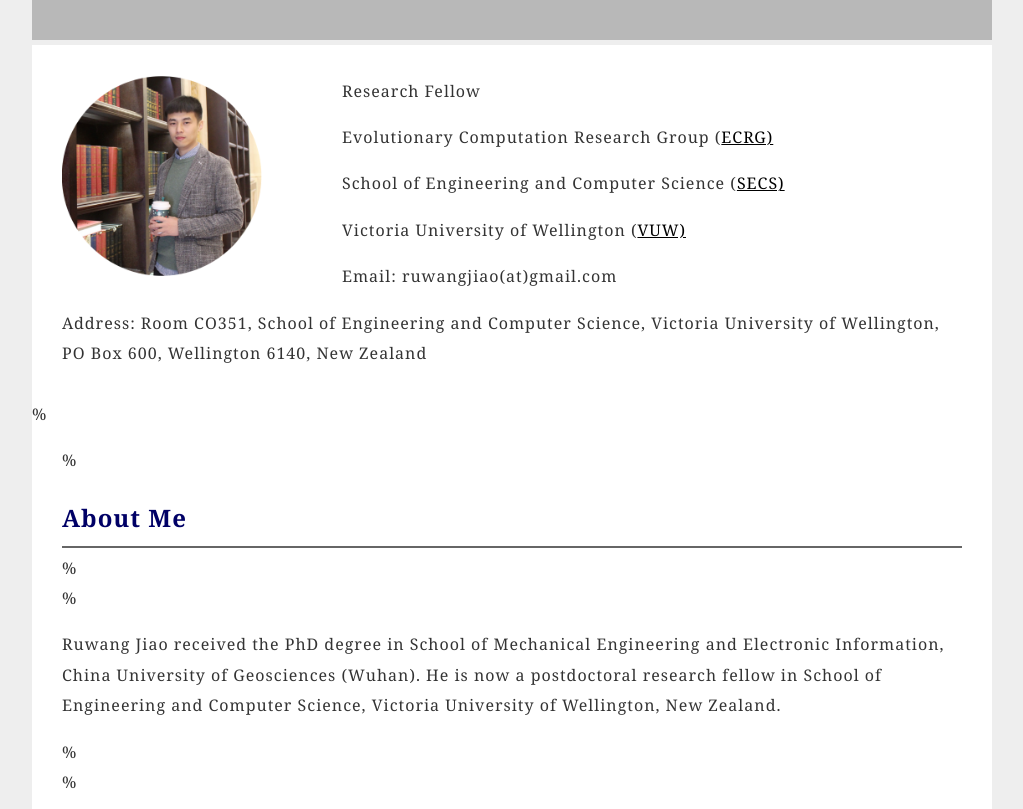
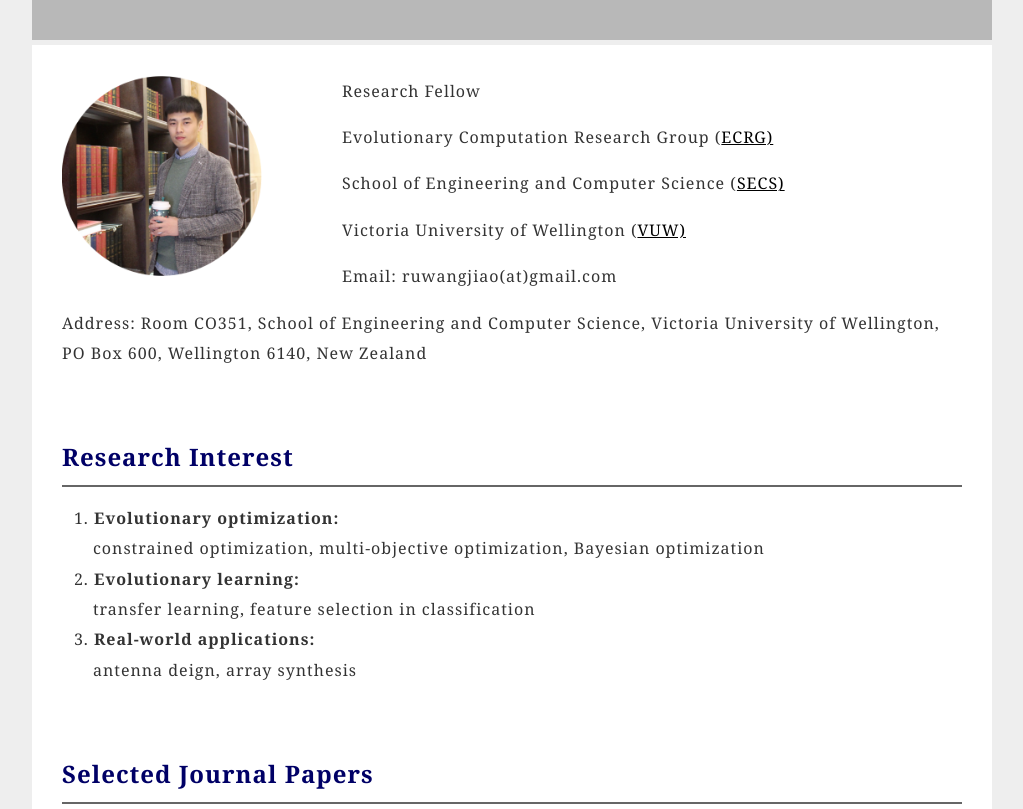
Before and after one commit to RuwangJiao/ruwangjiao.github.io, a plain HTML site: page index.html in a window 1280 px wide. Shown: the part 132-941 px from the top of the page, without its empty margins (136-1159 px from the left). Drawn offline with Linux system fonts and the light colour scheme.

Commit message:
Update index.html

```diff
--- a/index.html
+++ b/index.html
@@ -46,12 +46,12 @@
 
 
 
-		%<div class="item">
-			%<h2 class="STYLE2 item-title"><strong>About Me</strong></h2>
-			%<div>
-			%	<p> Ruwang Jiao received the PhD degree in School of Mechanical Engineering and Electronic Information, China University of Geosciences (Wuhan). He is now a postdoctoral research fellow in School of Engineering and Computer Science, Victoria University of Wellington, New Zealand. </p>
-			%</div>
-		%</div>
+		<!-- <div class="item">
+			<h2 class="STYLE2 item-title"><strong>About Me</strong></h2>
+			<div>
+				<p> Ruwang Jiao received the PhD degree in School of Mechanical Engineering and Electronic Information, China University of Geosciences (Wuhan). He is now a postdoctoral research fellow in School of Engineering and Computer Science, Victoria University of Wellington, New Zealand. </p>
+			</div>
+		</div> -->
 
 		<div class="item">
 			<h2 class="STYLE2 item-title"><strong>Research Interest</strong></h2>
```
